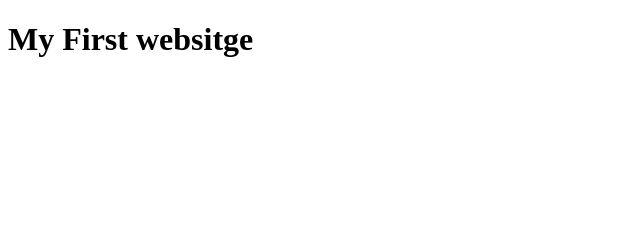
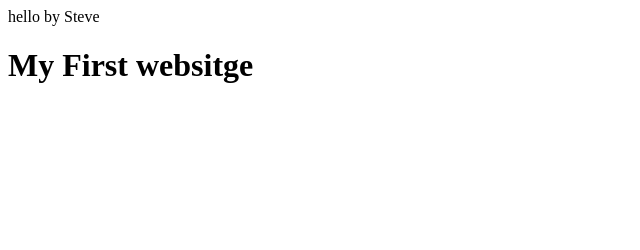
Before and after one commit to abakaeti/my-first-project, a plain HTML site: page correction.html in a window 1280 px wide. Shown: the whole page, without its empty margins (0-640 px from the left). Drawn offline with Linux system fonts and the light colour scheme.

Commit message:
Update correction.html

```diff
--- a/correction.html
+++ b/correction.html
@@ -14,6 +14,8 @@
             }
         </style>
     </head>
+
+    hello by Steve
     <body>
         <div class="main">
             <div class="sub-main-first">
```
